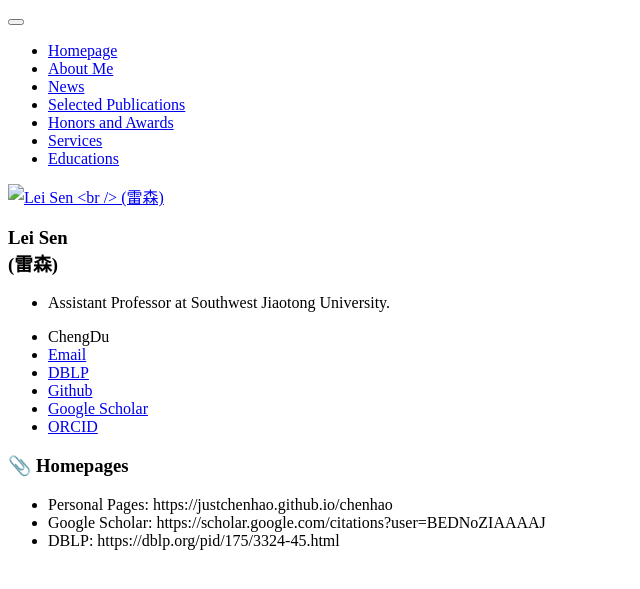
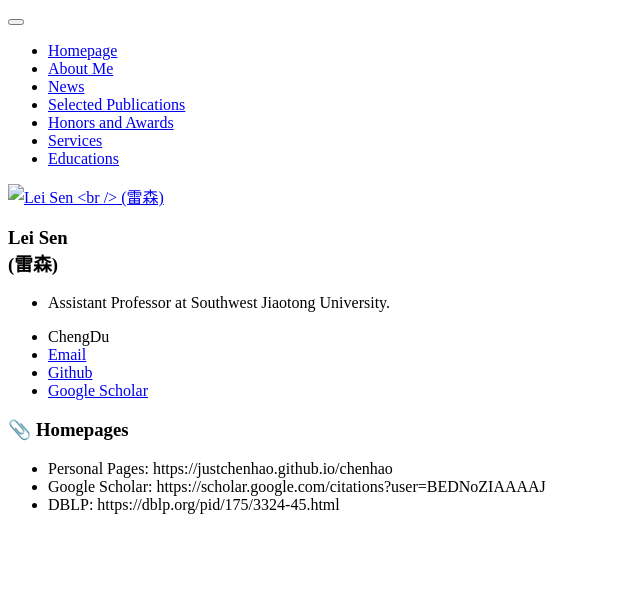
Before and after one commit to Shaosifan/Shaosifan.github.io, a Jekyll site: the page built from _pages/includes/homepage.md, in a window 1280 px wide. Shown: the top 589 px of the page, without its empty margins (0-640 px from the left). Built offline with Jekyll 4.4.1, drawn with Linux system fonts in a browser that asks for light colours; our own code applies the rules of GitHub Pages for plain Markdown files.

Commit message:
update config

```diff
--- a/_config.yml
+++ b/_config.yml
@@ -8,7 +8,7 @@
 # Site Settings
 title                    : "Lei Sen (雷森)"
 description              : "Assistant Professor at Southwest Jiaotong University."
-repository               : "shaosifan/shaosifan.github.io"
+repository               : "Shaosifan/Shaosifan.github.io"
 google_scholar_stats_use_cdn : true
 
 # google analytics
@@ -44,8 +44,8 @@ author:
   impactstory      : #"https://profiles.impactstory.org/u/xxxx-xxxx-xxxx-xxxx"
   lastfm           :
   linkedin         : #"rayeren"
-  dblp             : "https://dblp.org/pid/175/3324-45.html"
-  orcid            : "https://orcid.org/my-orcid?orcid=0000-0002-6418-3761"
+  dblp             : # "https://dblp.org/pid/175/3324-45.html"
+  orcid            : # "https://orcid.org/my-orcid?orcid=0000-0002-6418-3761"
   pinterest        :
   soundcloud       :
   stackoverflow    : # http://stackoverflow.com/users/123456/username
```
